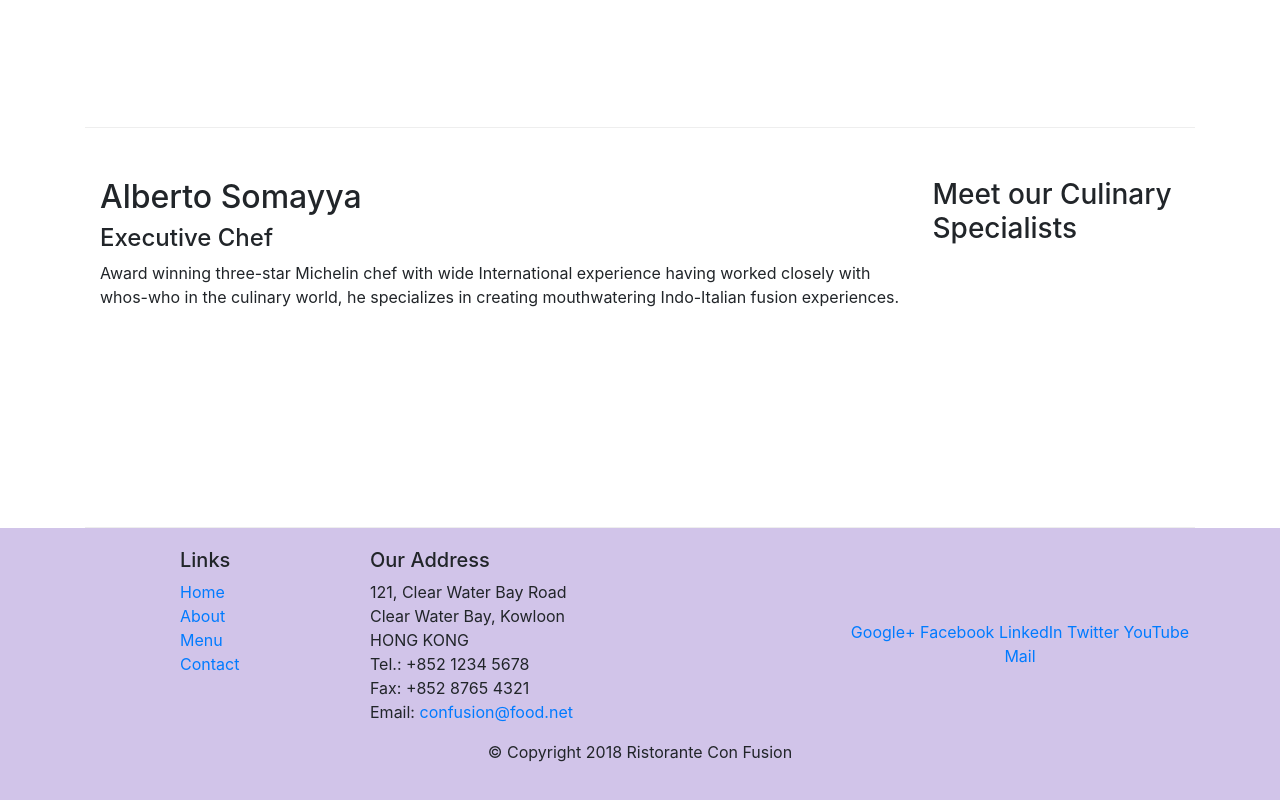
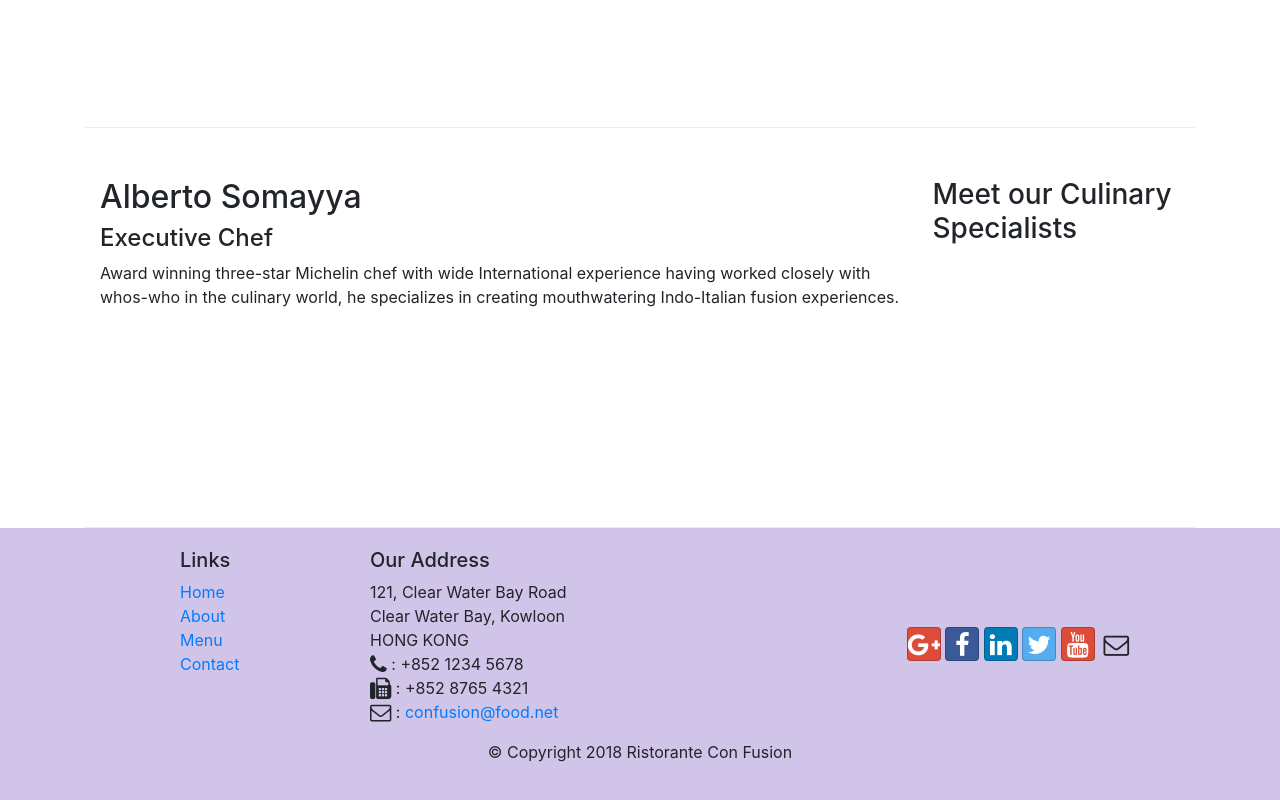
Before and after one commit to vk0808/conFusion, a website: page index.html in a window 1280 px wide. Shown: the part 1006-1806 px from the top of the page. Drawn offline with nearby package versions, Linux system fonts and the light colour scheme.

Commit message:
added icon fonts-- btn-social and font-awesome

```diff
--- a/index.html
+++ b/index.html
@@ -9,7 +9,9 @@
 
     <!-- Bootstrap CSS -->
     <link rel="stylesheet" href="https://maxcdn.bootstrapcdn.com/bootstrap/4.5.2/css/bootstrap.min.css">
-
+    <link rel="stylesheet" href="./node_modules/bootstrap-social/bootstrap-social.css">
+    <!-- Font Awesome -->
+    <link rel="stylesheet" href="./node_modules/font-awesome/css/font-awesome.min.css">
     <link rel="stylesheet" href="./css/styles.css">
 
 </head>
@@ -23,10 +25,10 @@
             <a class="navbar-brand mr-auto" href="#">Ristorante Con Fusion</a>
             <div class="collapse navbar-collapse" id="Navbar">
                 <ul class="navbar-nav mr-auto">
-                    <li class="nav-items active"><a class="nav-link" href="#">Home</a></li>
-                    <li class="nav-items"><a class="nav-link" href="./aboutus.html">About</a></li>
-                    <li class="nav-items"><a class="nav-link" href="#">Menu</a></li>
-                    <li class="nav-items"><a class="nav-link" href="#">Contact</a></li>
+                    <li class="nav-items active"><a class="nav-link" href="#"><span class="fa fa-home fa-lg"></span> Home</a></li>
+                    <li class="nav-items"><a class="nav-link" href="./aboutus.html"><span class="fa fa-info fa-lg"></span> About</a></li>
+                    <li class="nav-items"><a class="nav-link" href="#"><span class="fa fa-list fa-lg"></span> Menu</a></li>
+                    <li class="nav-items"><a class="nav-link" href="#"><span class="fa fa-address-card fa-lg"></span> Contact</a></li>
                 </ul>
             </div>
         </div>
@@ -96,19 +98,19 @@
 		              121, Clear Water Bay Road<br>
 		              Clear Water Bay, Kowloon<br>
 		              HONG KONG<br>
-		              Tel.: +852 1234 5678<br>
-		              Fax: +852 8765 4321<br>
-		              Email: <a href="mailto:confusion@food.net">confusion@food.net</a>
+		              <i class="fa fa-phone fa-lg"></i> : +852 1234 5678<br>
+		              <i class="fa fa-fax fa-lg"></i> : +852 8765 4321<br>
+		              <i class="fa fa-envelope-o fa-lg"></i> : <a href="mailto:confusion@food.net">confusion@food.net</a>
 		           </address>
                 </div>
                 <div class="col-12 col-sm-4 align-self-center">
                     <div class="text-center">
-                        <a href="http://google.com/+">Google+</a>
-                        <a href="http://www.facebook.com/profile.php?id=">Facebook</a>
-                        <a href="http://www.linkedin.com/in/">LinkedIn</a>
-                        <a href="http://twitter.com/">Twitter</a>
-                        <a href="http://youtube.com/">YouTube</a>
-                        <a href="mailto:">Mail</a>
+                        <a class="btn btn-social-icon btn-google" href="http://google.com/+"><span class="fa fa-google-plus fa-lg"></span></a>
+                        <a class="btn btn-social-icon btn-facebook" href="http://www.facebook.com/profile.php?id="><span class="fa fa-facebook fa-lg"></span></a>
+                        <a class="btn btn-social-icon btn-linkedin" href="http://www.linkedin.com/in/"><span class="fa fa-linkedin fa-lg"></span> </a>
+                        <a class="btn btn-social-icon btn-twitter" href="http://twitter.com/"><span class="fa fa-twitter fa-lg"></span></a>
+                        <a class="btn btn-social-icon btn-google" href="http://youtube.com/"><span class="fa fa-youtube fa-lg"></span></a>
+                        <a class="btn btn-social-icon" href="mailto:"><span class="fa fa-envelope-o fa-lg"></span></a>
                     </div>
                 </div>
            </div>
```
Also changed, not shown: aboutus.html (+16 -13 lines), package.json (+8 -1 lines), 2 other files.
